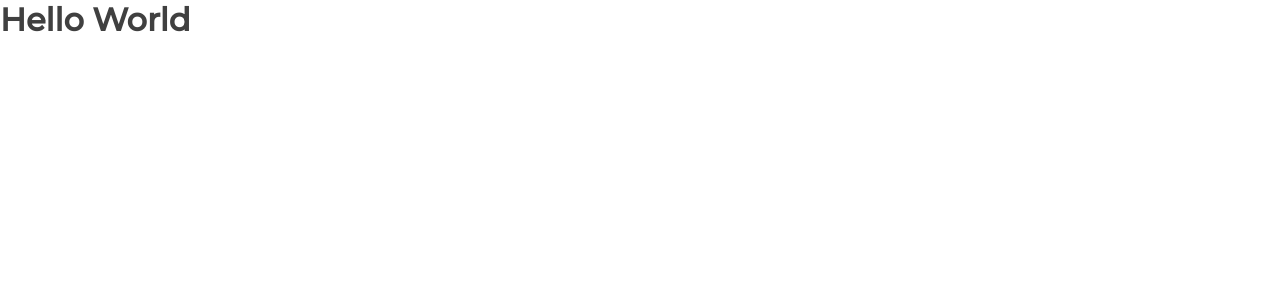
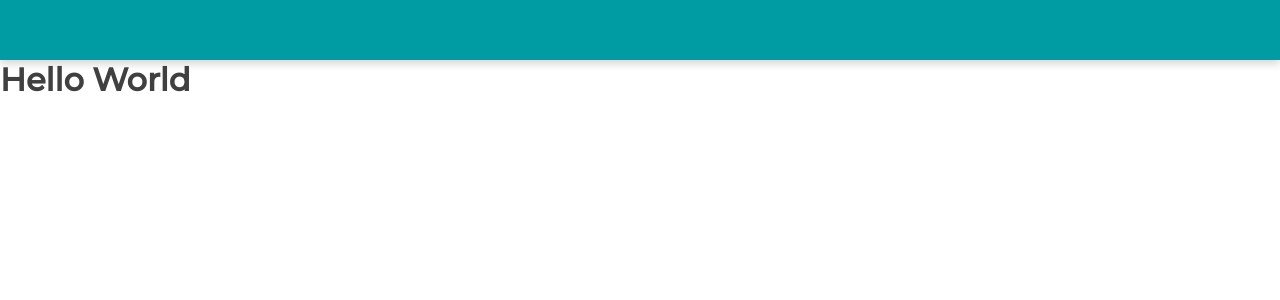
Before and after one commit to marcioflaviof/lista-rango, a React (Create React App) app: page / in a window 1280 px wide. Shown: the top 300 px of the page. Built offline with nearby package versions, Linux system fonts and the light colour scheme.

Commit message:
Component Nav

```diff
--- a/src/App.jsx
+++ b/src/App.jsx
@@ -1,5 +1,12 @@
+import { Nav } from "./atoms/Nav";
+
 function App() {
-  return <h1>Hello World</h1>;
+  return (
+    <>
+      <Nav />
+      <h1>Hello World</h1>
+    </>
+  );
 }
 
 export default App;
--- /dev/null
+++ b/src/atoms/Nav/index.jsx
@@ -0,0 +1,15 @@
+import styled from "styled-components";
+
+const Container = styled.div`
+  content: " ";
+  background-color: #009ca3;
+  width: 100vw;
+  height: 60px;
+  box-shadow: 0px 4px 8px #00000029;
+`;
+
+const Nav = () => {
+  return <Container />;
+};
+
+export { Nav };
```
